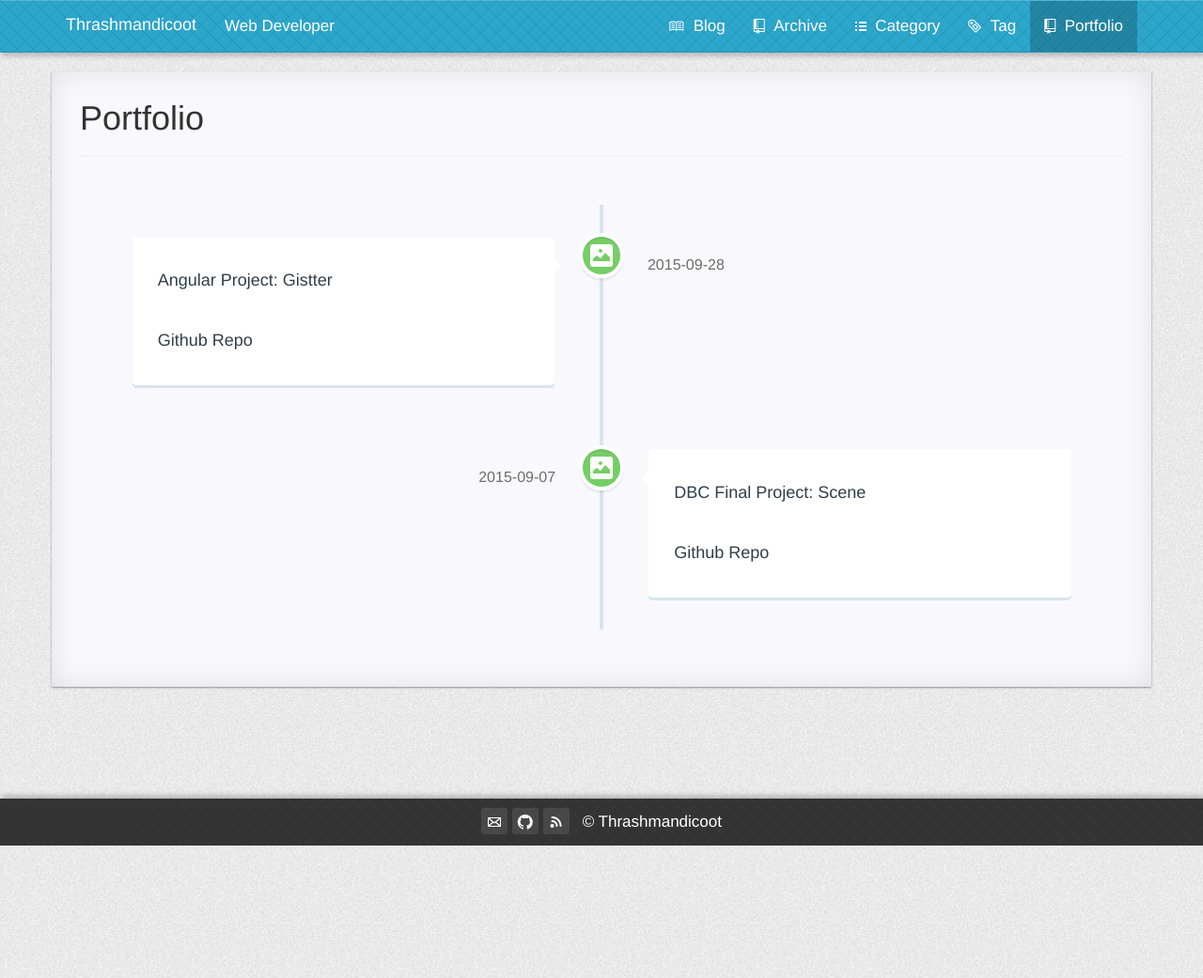
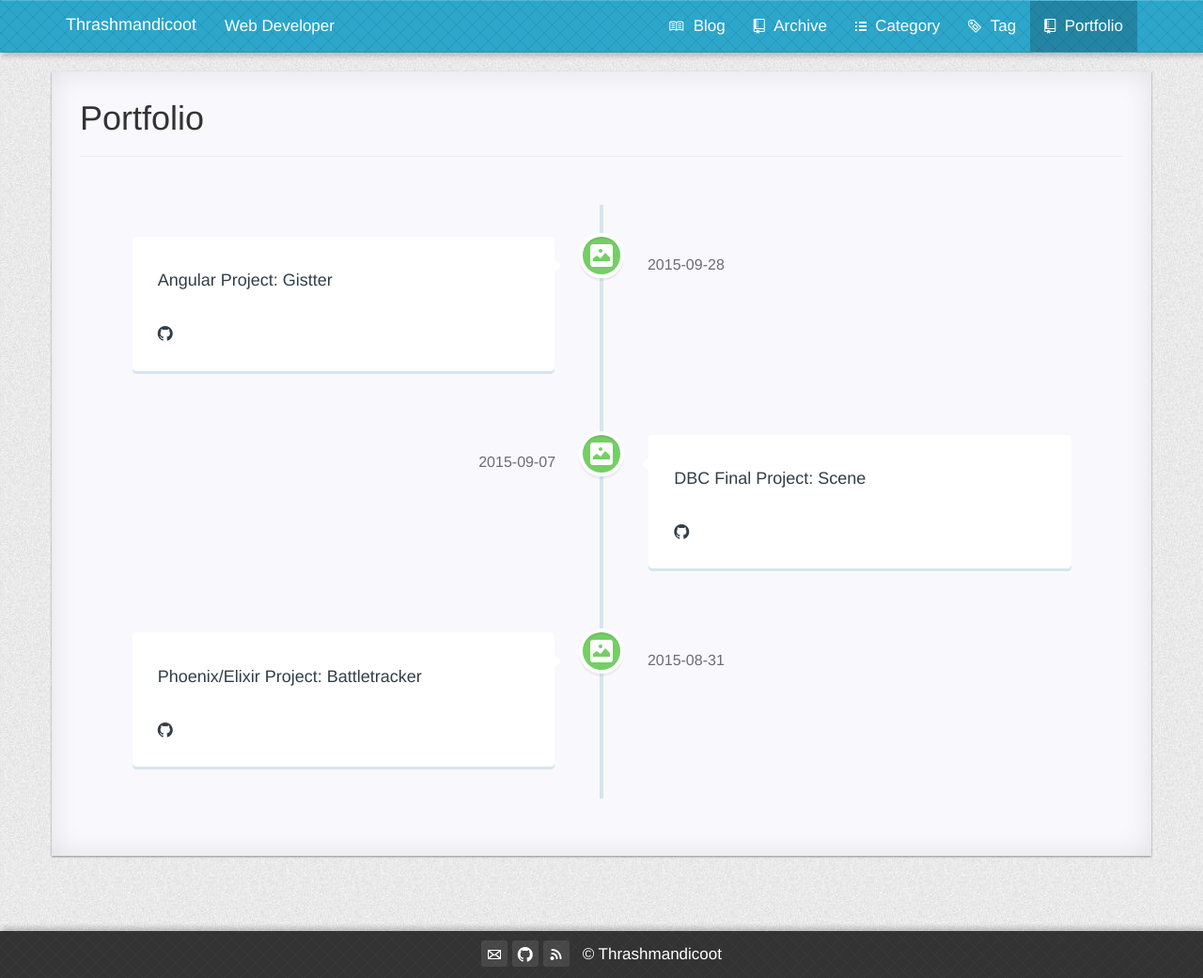
Before and after one commit to Thrashmandicoot/Thrashmandicoot.github.io, a Jekyll site: the page built from pages/5portfolio.html, in a window 1280 px wide. Shown: the whole page at 94% size. Built offline with Jekyll 4.4.1, drawn with Linux system fonts in a browser that asks for light colours; nearby versions of some CDN libraries; Markdown is read by kramdown in place of the engine named in the settings; comment, search, counter and statistics services are not loaded.

Commit message:
Add phoenix/scene project and github icons

```diff
--- a/pages/5portfolio.html
+++ b/pages/5portfolio.html
@@ -7,6 +7,7 @@ styles: archive.css
 isNavItem: true
 ---
 <section id="cd-timeline" class="cd-container">
+  <!-- Gistter -->
     <div class="cd-timeline-block" id="{{ post.date | date: '%Y-%m-%d' }}">
         <div class="cd-timeline-img cd-picture">
             <img src="{{ '/icon-picture.svg' | prepend: site.imgrepo }}" alt="Picture">
@@ -15,10 +16,12 @@ isNavItem: true
         <div class="cd-timeline-content">
             <a href="{{ site.baseurl }}/Gistter"><h4>Angular Project: Gistter</h4></a>
             <br>
-            <a href="https://github.com/Thrashmandicoot/Gistter"><h4>Github Repo</h4></a>
+            <a href="https://github.com/thrashmandicoot/Gistter" target="_blank"><span class="octicon octicon-mark-github"></span></a>
             <span class="cd-date">2015-09-28</span>
         </div>
     </div>
+
+    <!-- Scene -->
     <div class="cd-timeline-block" id="{{ post.date | date: '%Y-%m-%d' }}">
         <div class="cd-timeline-img cd-picture">
             <img src="{{ '/icon-picture.svg' | prepend: site.imgrepo }}" alt="Picture">
@@ -27,9 +30,23 @@ isNavItem: true
         <div class="cd-timeline-content">
             <a href="http://scenes.herokuapp.com/"><h4>DBC Final Project: Scene</h4></a>
             <br>
-            <a href="https://github.com/Thrashmandicoot/Scene"><h4>Github Repo</h4></a>
+            <a href="https://github.com/thrashmandicoot/Scene" target="_blank"><span class="octicon octicon-mark-github"></span></a>
             <span class="cd-date">2015-09-07</span>
         </div>
     </div>
 
+    <!-- Battletracker -->
+      <div class="cd-timeline-block" id="{{ post.date | date: '%Y-%m-%d' }}">
+          <div class="cd-timeline-img cd-picture">
+              <img src="{{ '/icon-picture.svg' | prepend: site.imgrepo }}" alt="Picture">
+          </div>
+
+          <div class="cd-timeline-content">
+              <a href="https://battletracker-phoenix.herokuapp.com/"><h4>Phoenix/Elixir Project: Battletracker</h4></a>
+              <br>
+              <a href="https://github.com/thrashmandicoot/battletracker-phoenix" target="_blank"><span class="octicon octicon-mark-github"></span></a>
+              <span class="cd-date">2015-08-31</span>
+          </div>
+      </div>
+
 </section>
```
